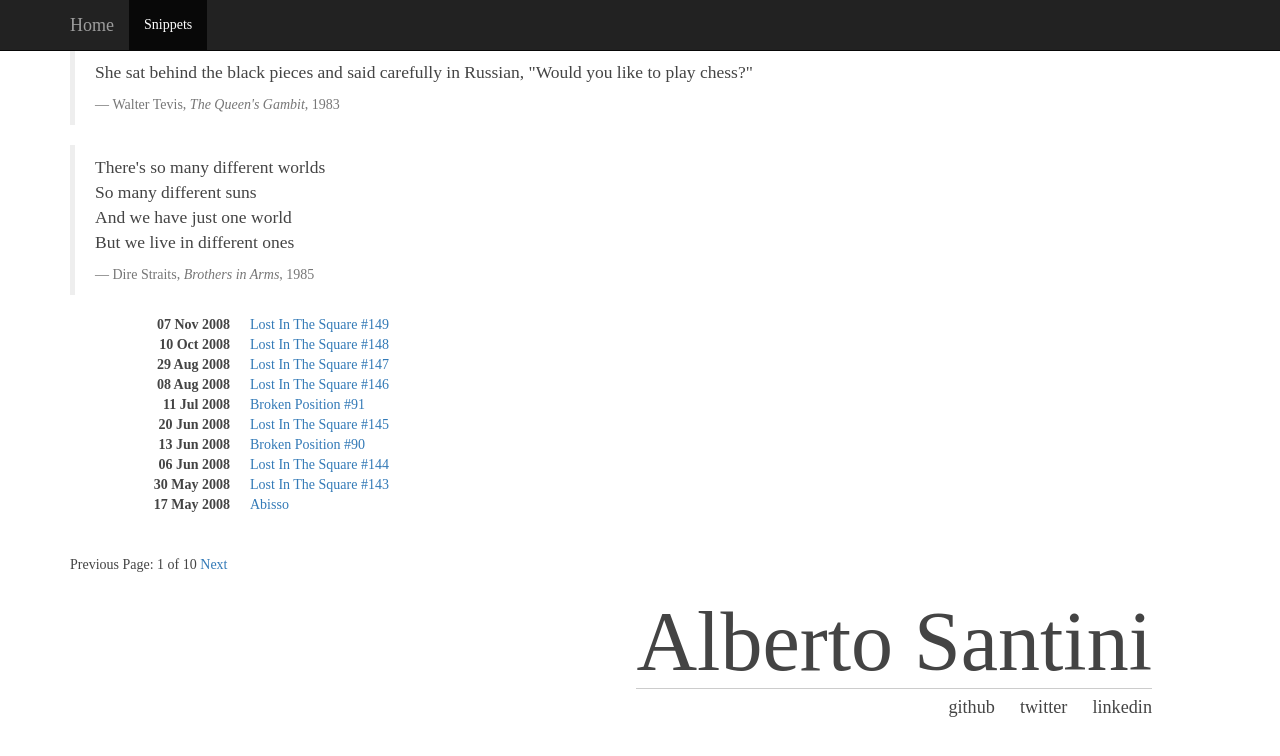
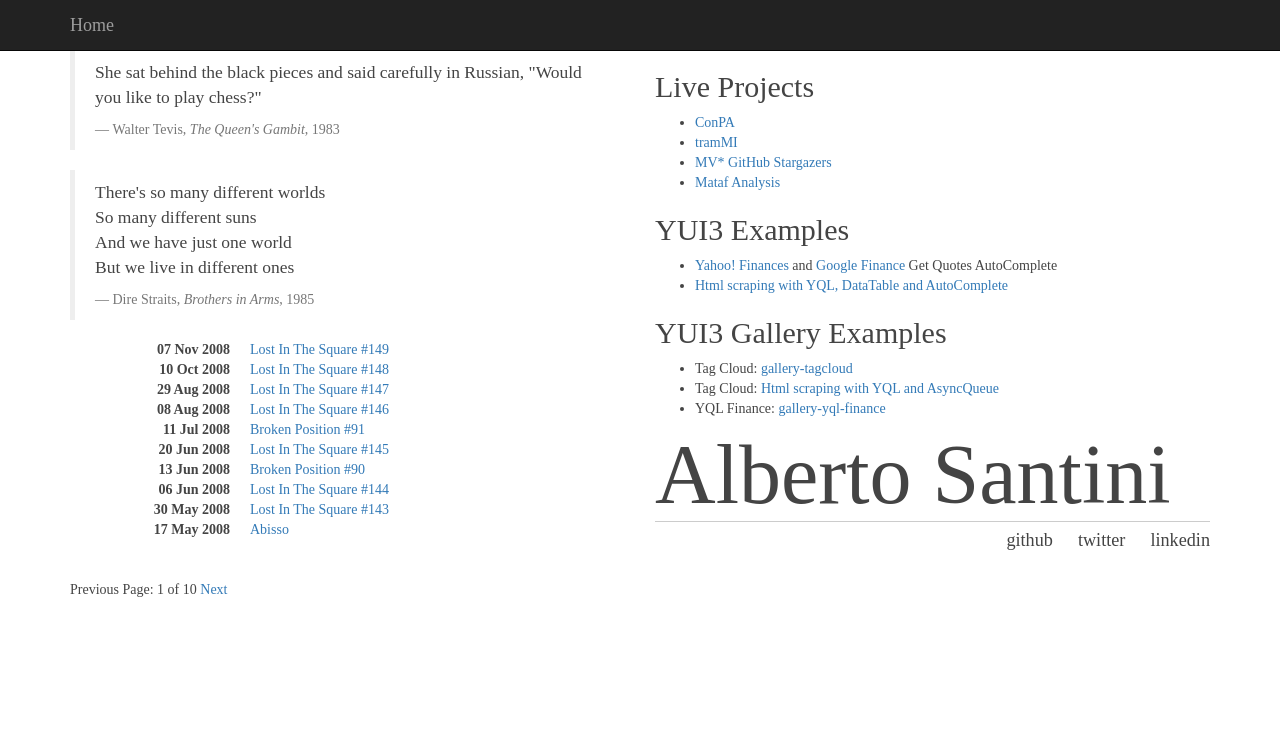
Before and after one commit to albertosantini/albertosantini.github.com, a Jekyll site: the page built from index.html, in a window 1280 px wide. Shown: the top 756 px of the page. Built offline with Jekyll 4.4.1, drawn with Linux system fonts in a browser that asks for light colours; nearby versions of some CDN libraries; the list of posts is cut into pages by our own code.

Commit message:
Collapse snippets page in index.html.

```diff
--- a/_layouts/default.html
+++ b/_layouts/default.html
@@ -44,21 +44,7 @@
 <div class="navbar navbar-inverse navbar-fixed-top">
     <div class="container">
         <div class="navbar-header">
-            <button type="button" class="navbar-toggle"
-                data-toggle="collapse" data-target=".navbar-collapse">
-                <span class="icon-bar"></span>
-            </button>
-            <a class="navbar-brand"
-                href="http://albertosantini.github.io/">{{ site.appname }}</a>
-        </div>
-        <div class="collapse navbar-collapse">
-            <ul class="nav navbar-nav">
-                <li class="active">
-                    <a href="http://albertosantini.github.io/snippets.html">
-                        Snippets
-                    </a>
-                </li>
-            </ul>
+            <a class="navbar-brand" href="/">{{ site.appname }}</a>
         </div>
     </div>
 </div>
--- a/index.html
+++ b/index.html
@@ -13,11 +13,6 @@ title: Alberto Santini
         cursor: pointer;
     }
 
-    .myhero {
-        position: absolute;
-        bottom: 20%;
-        right: 10%;
-    }
     .networks {
         border-top: 1px solid #ccc;
         margin: 0;
@@ -35,7 +30,9 @@ title: Alberto Santini
     }
 </style>
 
-<div>
+<div class="row">
+
+<div class="col-md-6">
     <blockquote>
         <p>
         She sat behind the black pieces and said carefully in Russian, "Would
@@ -66,7 +63,9 @@ title: Alberto Santini
             <a href="/" class="previous">Previous</a>
         {% else %}
             {% if paginator.previous_page %}
-                <a href="/page{{paginator.previous_page}}" class="previous">Previous</a>
+                <a href="/page{{paginator.previous_page}}" class="previous">
+                    Previous
+                </a>
             {% else %}
                 <span class="previous">Previous</span>
             {% endif %}
@@ -82,9 +81,53 @@ title: Alberto Santini
             <span class="next ">Next</span>
         {% endif %}
     </div>
+
 </div>
 
-<div class="myhero">
+<div class="col-md-6">
+
+    <h2>Live Projects</h2>
+    <ul>
+
+    <li><a href="http://conpa.jit.su">ConPA</a>
+    <li><a href="http://trammi.jit.su">tramMI</a></li>
+    <li><a href="./mvstar/">MV* GitHub Stargazers</a></li>
+    <li><a href="./mataf/">Mataf Analysis</a></li>
+
+    </ul>
+
+    <h2>YUI3 Examples</h2>
+    <ul>
+
+    <li><a href="./examples/getquote/ac_getquote_yahoo.html">
+    Yahoo! Finances</a> and
+    <a href="./examples/getquote/ac_getquote_google.html">
+    Google Finance</a>
+    Get Quotes AutoComplete</li>
+
+    <li><a href="./examples/team4545/games.html">
+    Html scraping with YQL, DataTable and AutoComplete</a>
+    </li>
+
+    </ul>
+
+    <h2>YUI3 Gallery Examples</h2>
+    <ul>
+
+    <li>Tag Cloud: <a href="./examples/gallery-tagcloud/">
+    gallery-tagcloud</a>
+    </li>
+
+    <li>Tag Cloud: <a href="./examples/gallery-tagcloud/crema.html">
+    Html scraping with YQL and AsyncQueue</a>
+    </li>
+
+    <li>YQL Finance: <a href="./examples/gallery-yql-finance/">
+    gallery-yql-finance</a>
+    </li>
+
+    </ul>
+
     <h1>Alberto Santini</h1>
     <ul class="networks">
         <li>
@@ -97,4 +140,7 @@ title: Alberto Santini
             <a href="https://github.com/albertosantini">github</a>
         </li>
     </ul>
+
 </div>
+
+</div>
```
Also changed, not shown: snippets.html (deleted, +0 -47 lines).
